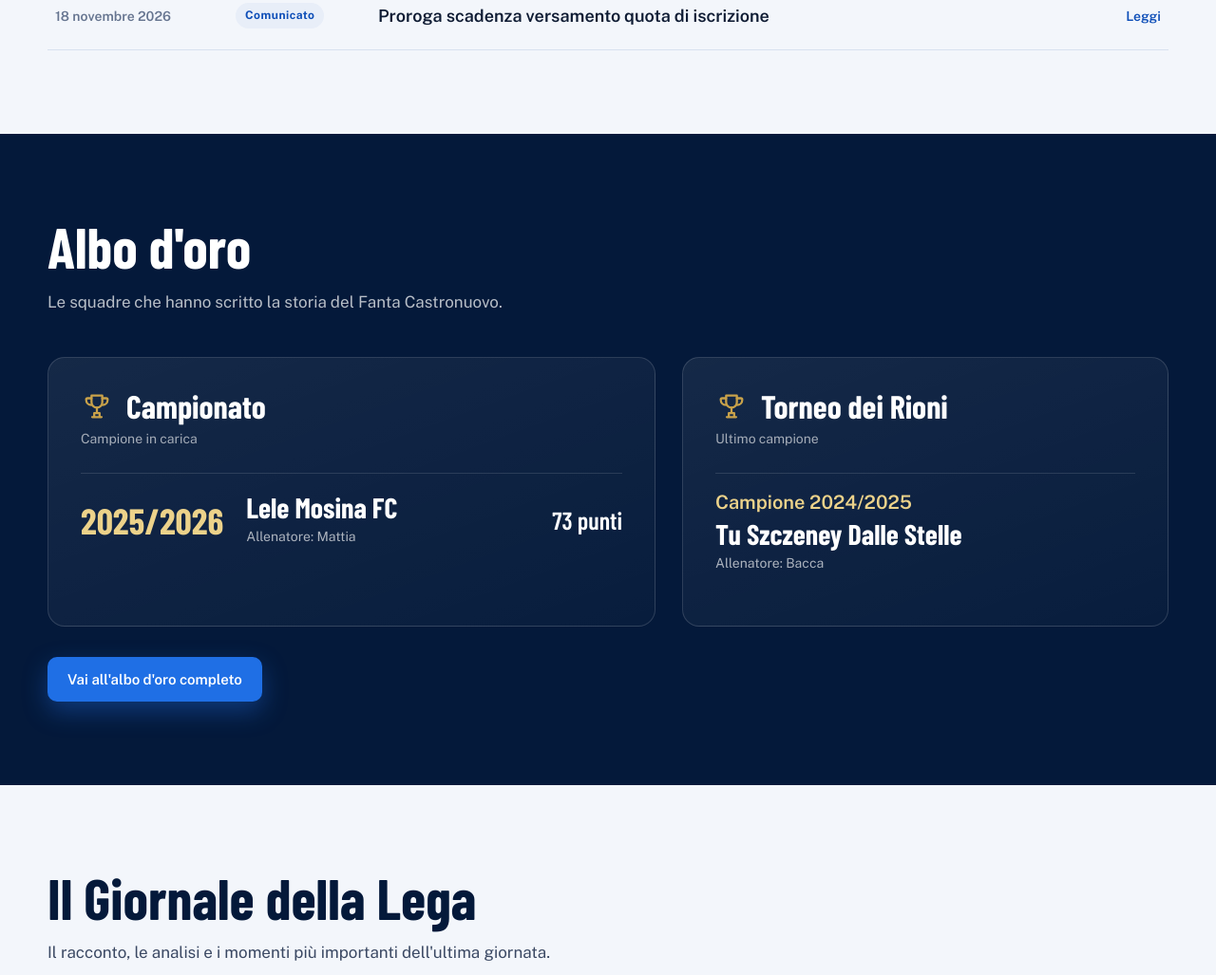
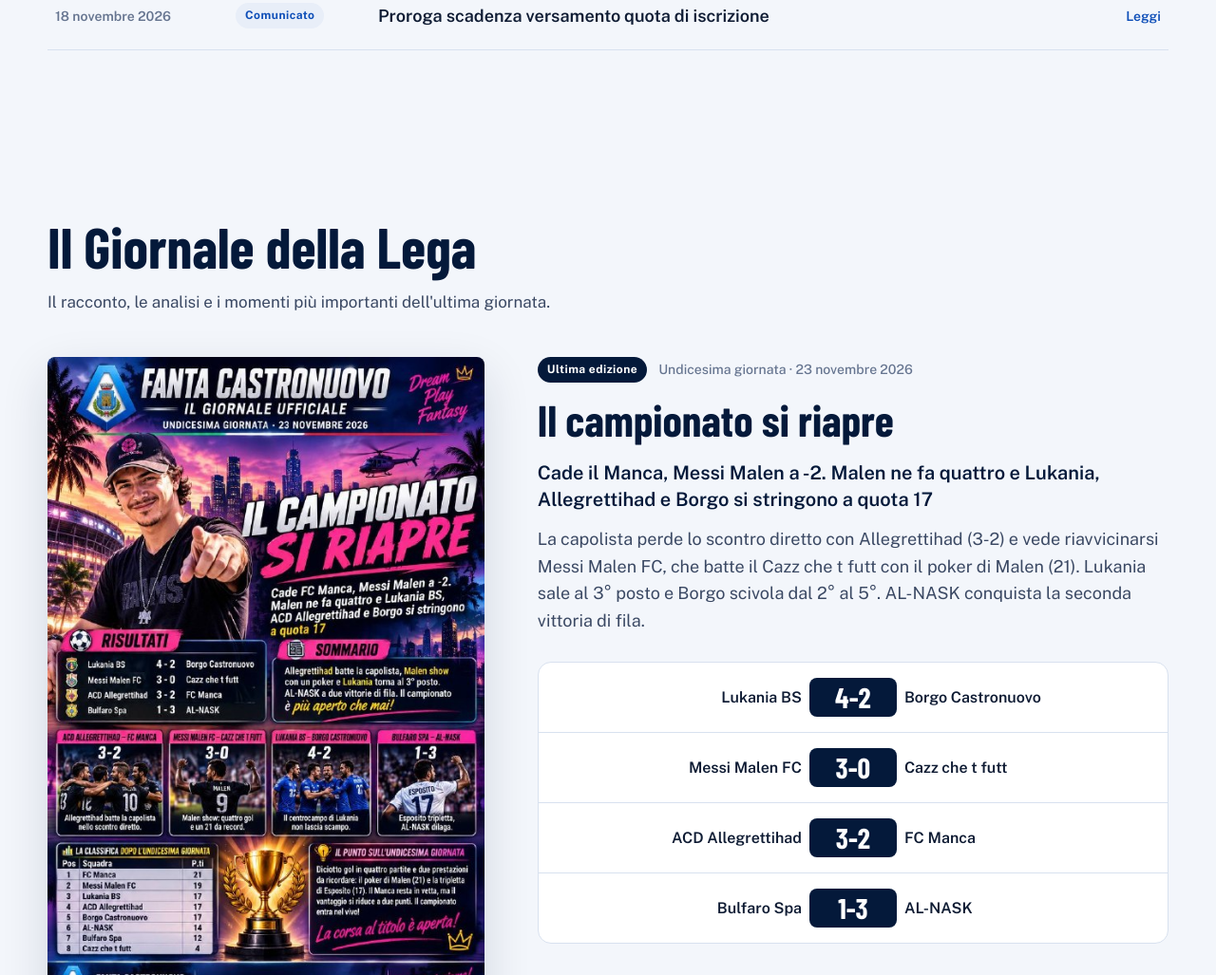
Before and after one commit to nexsiteyro/FANTA-CASTRONUOVO, a plain HTML site: page index.html in a window 1280 px wide. Shown: the part 1177-2204 px from the top of the page at 95% size. Drawn offline with nearby package versions, Linux system fonts and the light colour scheme; a web font is replaced by a local one.

Commit message:
Remove 'Albo d'oro' section from index.html
Removed the 'Albo d'oro' section from the index.html file.

```diff
--- a/index.html
+++ b/index.html
@@ -74,29 +74,6 @@
     </div>
   </div>
 </section>
-
-<section class="section section-dark" id="albo-oro">
-  <div class="container">
-    <div class="section-heading">
-      <h2>Albo d'oro</h2>
-      <p>Le squadre che hanno scritto la storia del Fanta Castronuovo.</p>
-    </div>
-    <div class="honours">
-      <article class="honour">
-        <div class="honour-head"><svg viewBox="0 0 24 24" fill="none" stroke="currentColor" stroke-width="1.6" stroke-linecap="round" stroke-linejoin="round" aria-hidden="true"><path d="M8 4h8v5a4 4 0 0 1-8 0V4Z"/><path d="M8 6H5a1 1 0 0 0-1 1c0 2.2 1.6 4 4 4M16 6h3a1 1 0 0 1 1 1c0 2.2-1.6 4-4 4"/><path d="M12 13v4M8.5 20h7M10 17h4v3h-4z"/></svg><h3>Campionato</h3></div>
-        <p class="honour-sub">Campione in carica</p>
-        <div class="honour-row"><div class="honour-year">2025/2026</div><div><div class="honour-team">Lele Mosina FC</div><div class="honour-coach">Allenatore: Mattia</div></div><div class="honour-pts">73 punti</div></div>
-      </article>
-      <article class="honour honour-single">
-        <div class="honour-head"><svg viewBox="0 0 24 24" fill="none" stroke="currentColor" stroke-width="1.6" stroke-linecap="round" stroke-linejoin="round" aria-hidden="true"><path d="M8 4h8v5a4 4 0 0 1-8 0V4Z"/><path d="M8 6H5a1 1 0 0 0-1 1c0 2.2 1.6 4 4 4M16 6h3a1 1 0 0 1 1 1c0 2.2-1.6 4-4 4"/><path d="M12 13v4M8.5 20h7M10 17h4v3h-4z"/></svg><h3>Torneo dei Rioni</h3></div>
-        <p class="honour-sub">Ultimo campione</p>
-        <div class="honour-row"><div><div class="honour-year">Campione 2024/2025</div><div class="honour-team" style="margin-top:8px">Tu Szczeney Dalle Stelle</div><div class="honour-coach">Allenatore: Bacca</div></div></div>
-      </article>
-    </div>
-    <div class="section-cta"><a href="albo-oro.html" class="btn btn-primary">Vai all'albo d'oro completo</a></div>
-  </div>
-</section>
-
 <section class="section" id="ultimo-giornale">
   <div class="container">
     <div class="section-heading">
```
